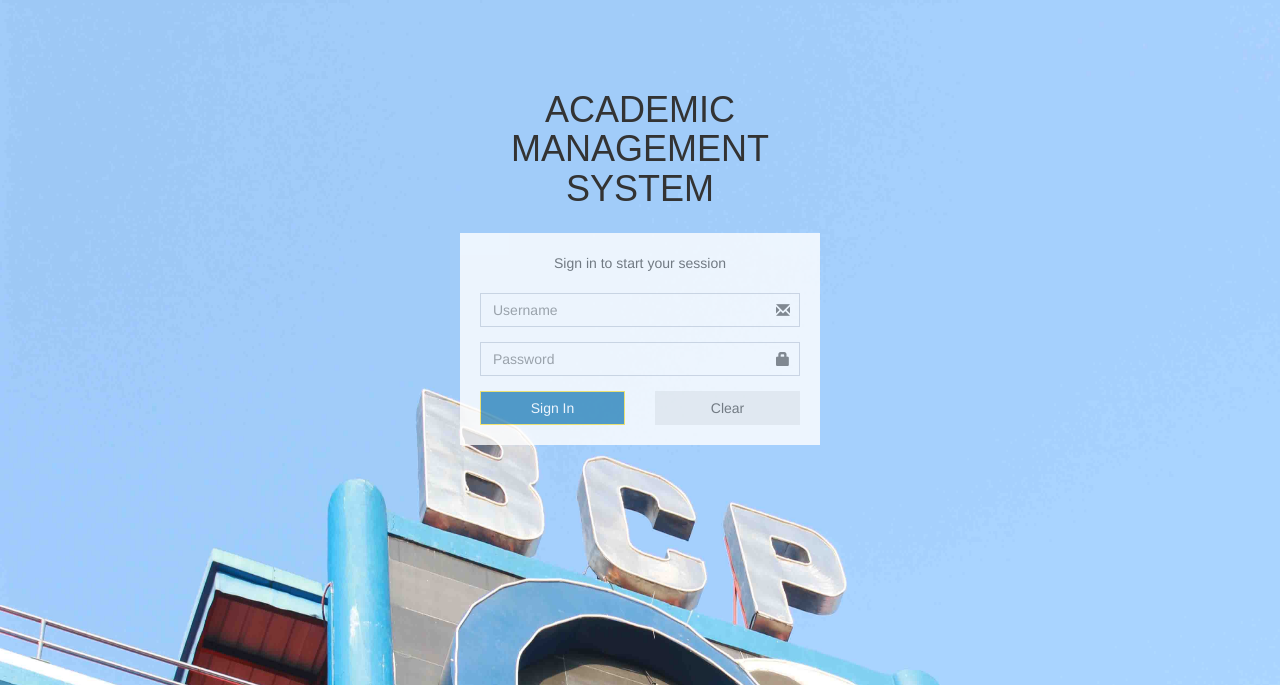
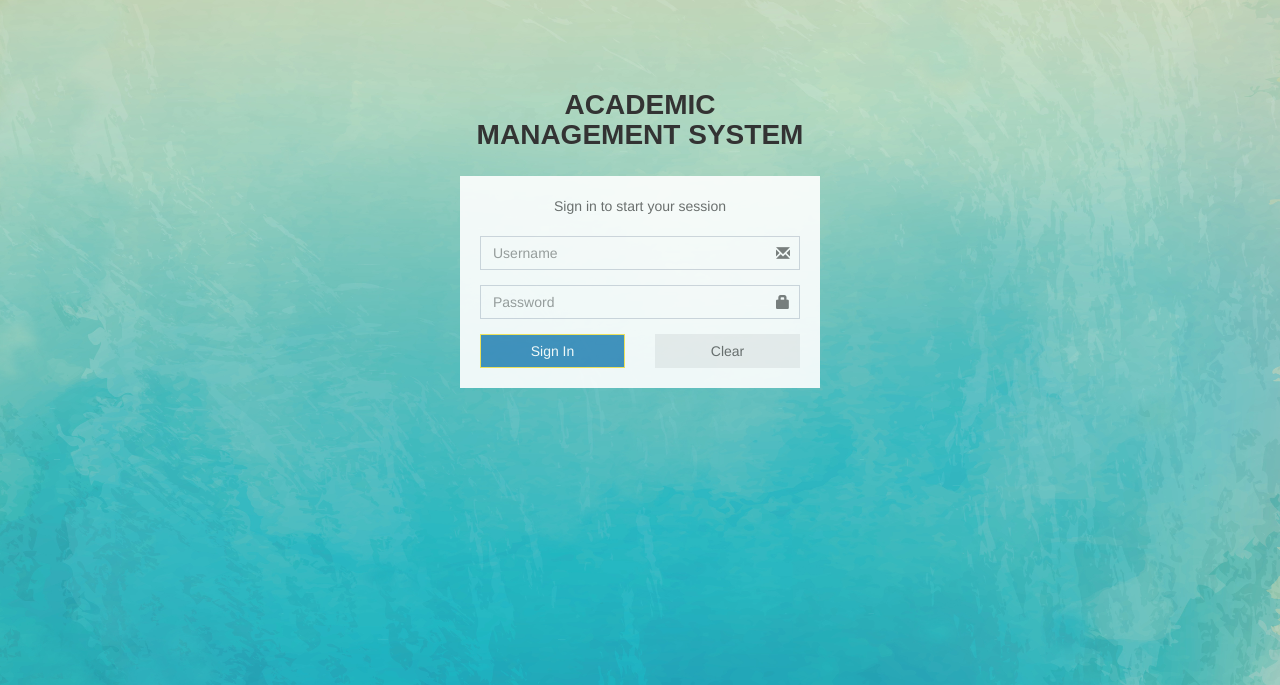
Before and after one commit to davepalarion/Academic-Management-system, a PHP site: page / in a window 1280 px wide. Shown: the top 685 px of the page. Run offline with PHP 8.4, Linux system fonts and the light colour scheme; some libraries are stand-ins or nearby versions.

Commit message:
Adding visual Effects

```diff
--- a/scheduling/index.php
+++ b/scheduling/index.php
@@ -22,16 +22,22 @@
         <script src="https://oss.maxcdn.com/html5shiv/3.7.3/html5shiv.min.js"></script>
         <script src="https://oss.maxcdn.com/respond/1.4.2/respond.min.js"></script>
     <![endif]-->
+    <style>
+    .ml3 {
+      font-weight: 800;
+      font-size: 0.8em;
+    }
+    </style>
+
   </head>
   <!-- ADD THE CLASS layout-top-nav TO REMOVE THE SIDEBAR. -->
   <!-- <body class="hold-transition login-page" style="background:#0d6efd"> -->
-  <body class="hold-transition login-page" style="background-image: url('bg.jpg'); background-size: 110% 220%;" >
-
+  <body class="hold-transition" style="background-image: url('bg1.jpg'); background-size: 100% 150%;" >
     <div class="login-box">
       <div class="login-logo">
-        <h1>ACADEMIC MANAGEMENT SYSTEM</h1>
-      </div><!-- /.login-logo -->
-      <div class="login-box-body" style="opacity: 0.8">
+        <h1 class="ml3">ACADEMIC MANAGEMENT SYSTEM</h1>
+      </div>
+      <div class="login-box-body" style="opacity: 0.9">
         <p class="login-box-msg">Sign in to start your session</p>
         <form action="login.php" method="post">
           <div class="form-group has-feedback">
@@ -45,16 +51,19 @@
           <div class="row">
 			<div class="col-xs-6 pull-right">
 			  <button type="reset" class="btn btn-block btn-flat">Clear</button>
-            </div><!-- /.col -->
+            </div>
 			<div class="col-xs-6 pull-right">
               <button type="submit" class="btn btn-primary btn-block btn-flat" name="login" default>Sign In</button>
 
-            </div><!-- /.col -->
+            </div>
           </div>
         </form>
 
-      </div><!-- /.login-box-body -->
-    </div><!-- /.login-box -->
+      </div>
+    </div>
+</div>
+
+
 
 <!-- jQuery 2.1.4 -->
     <script src="plugins/jQuery/jQuery-2.1.4.min.js"></script>
@@ -68,5 +77,27 @@
     <script src="dist/js/app.min.js"></script>
     <!-- AdminLTE for demo purposes -->
     <script src="dist/js/demo.js"></script>
+    <script src="https://cdnjs.cloudflare.com/ajax/libs/animejs/2.0.2/anime.min.js"></script>
+
+    <script>
+ // Wrap every letter in a span
+var textWrapper = document.querySelector('.ml3');
+textWrapper.innerHTML = textWrapper.textContent.replace(/\S/g, "<span class='letter'>$&</span>");
+
+anime.timeline({loop: true})
+  .add({
+    targets: '.ml3 .letter',
+    opacity: [0,1],
+    easing: "easeInOutQuad",
+    duration: 2250,
+    delay: (el, i) => 150 * (i+1)
+  }).add({
+    targets: '.ml3',
+    opacity: 0,
+    duration: 1000,
+    easing: "easeOutExpo",
+    delay: 1000
+  });
+</script>
   </body>
 </html>
```
Also changed, not shown: scheduling/pages/subject.php (+5 -4 lines), scheduling/bg.JPG (deleted), scheduling/bg1.jpg (added).
